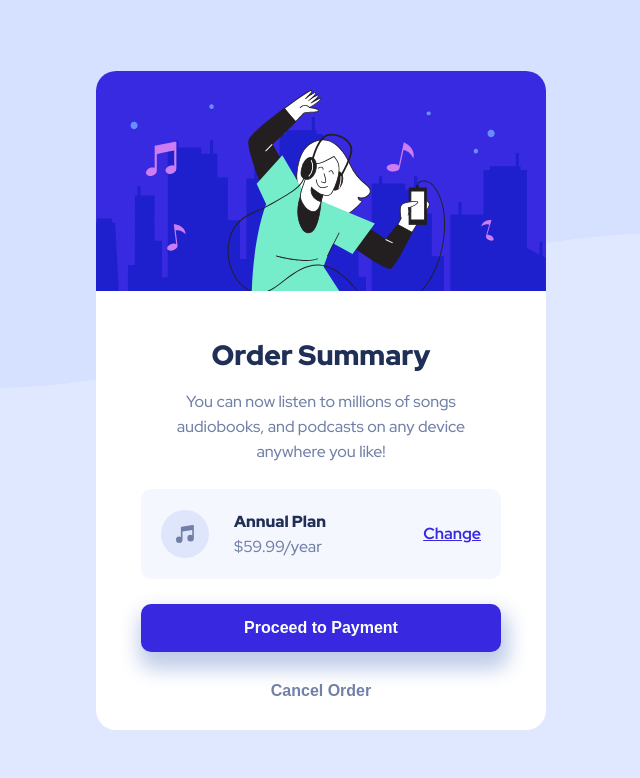
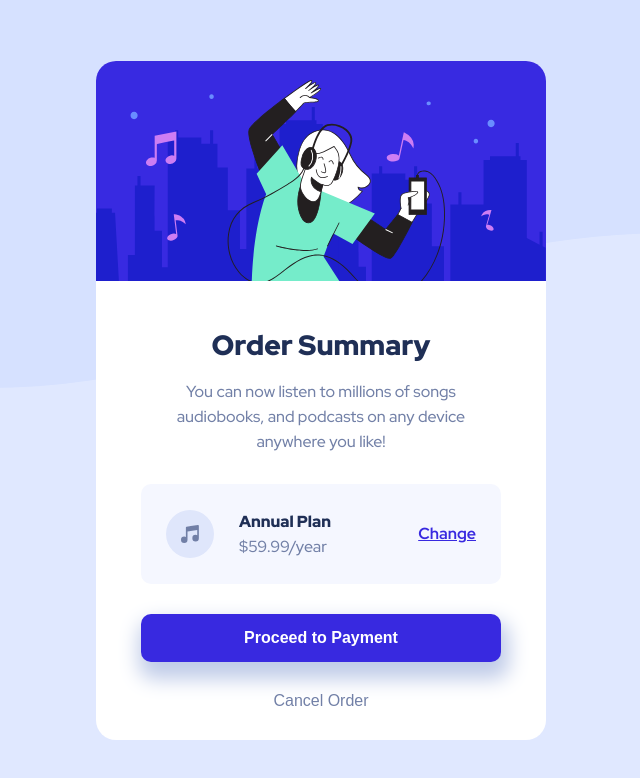
Before and after one commit to AbdulrahmanFE/Challenge_Num_03, a plain HTML site: page index.html in a window 1280 px wide. Shown: the whole page, without its empty margins (319-959 px from the left). Drawn offline with Linux system fonts and the light colour scheme.

Commit message:
Making Some Modifieds

```diff
--- a/style.css
+++ b/style.css
@@ -107,8 +107,8 @@ body {
     background-color: var(--VeryPaleBlue);
     border-radius: 10px;
     width: 80%;
-    padding: 20px;
-    margin: 25px auto;
+    padding: 25px;
+    margin: 30px auto;
   }
   .price {
     display: flex;
@@ -165,6 +165,7 @@ body {
   .cancel {
     color: var(--DesaturatedBlue);
     transition: var(--MainTransition);
+    font-weight: 500 !important;
   }
   .cancel:hover {
     color: var(--DarkBlue);
```
